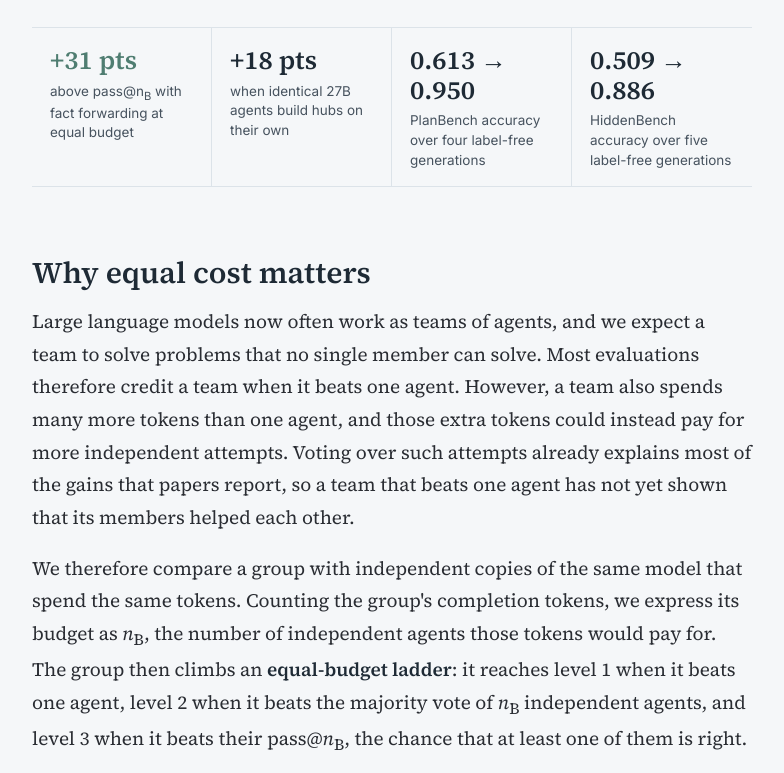
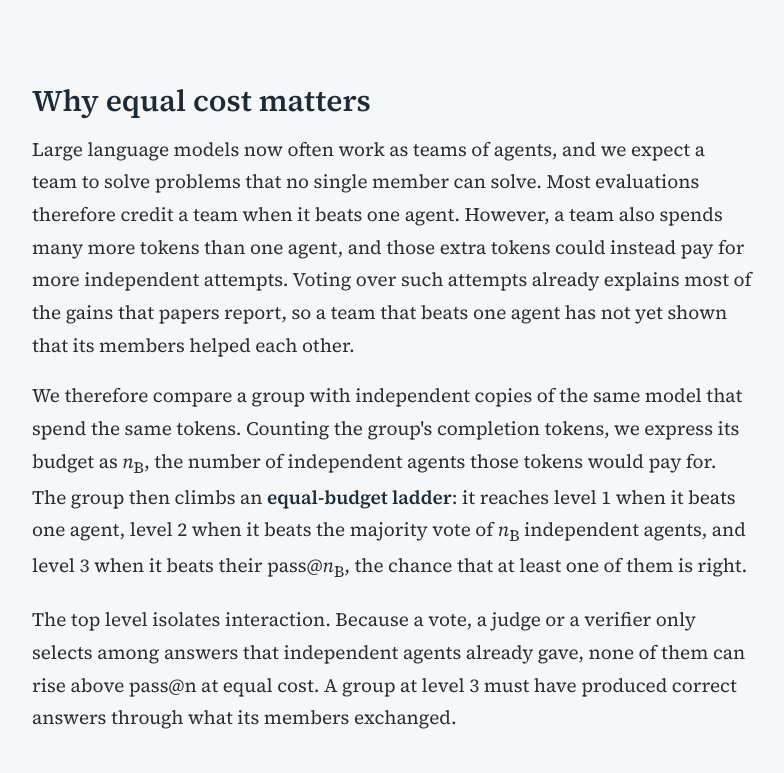
Before and after one commit to lixuan27/RCI, a plain HTML site: page index.html in a window 1280 px wide. Shown: the part 1114-1887 px from the top of the page, without its empty margins (248-1032 px from the left). Drawn offline with Linux system fonts and the light colour scheme.

Commit message:
Homepage: drop the headline number row
Co-Authored-By: Claude Opus 5.5 <noreply@anthropic.com>

```diff
--- a/index.html
+++ b/index.html
@@ -65,12 +65,6 @@
     <figcaption><b>Overview video (1:56).</b> The video walks through the whole study: how we grade a group at equal cost, when interaction helps, how identical agents organize themselves, and how a group trains its next generation.</figcaption>
   </figure>
 
-  <div class="stats">
-    <div><div class="n g">+31 pts</div><div class="t">above pass@n<sub>B</sub> with fact forwarding at equal budget</div></div>
-    <div><div class="n">+18 pts</div><div class="t">when identical 27B agents build hubs on their own</div></div>
-    <div><div class="n">0.613 → 0.950</div><div class="t">PlanBench accuracy over four label-free generations</div></div>
-    <div><div class="n">0.509 → 0.886</div><div class="t">HiddenBench accuracy over five label-free generations</div></div>
-  </div>
 
   <section class="prose">
     <h2 class="sec">Why equal cost matters</h2>
```
